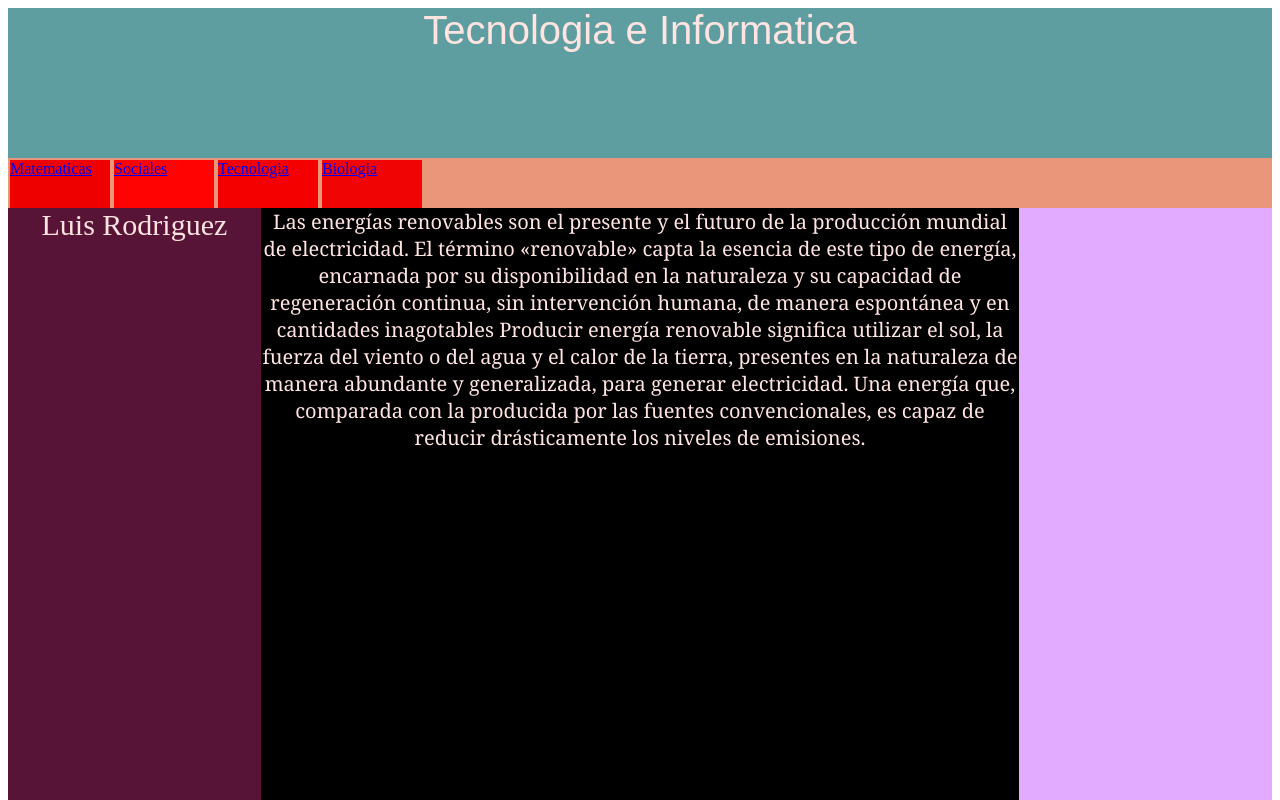
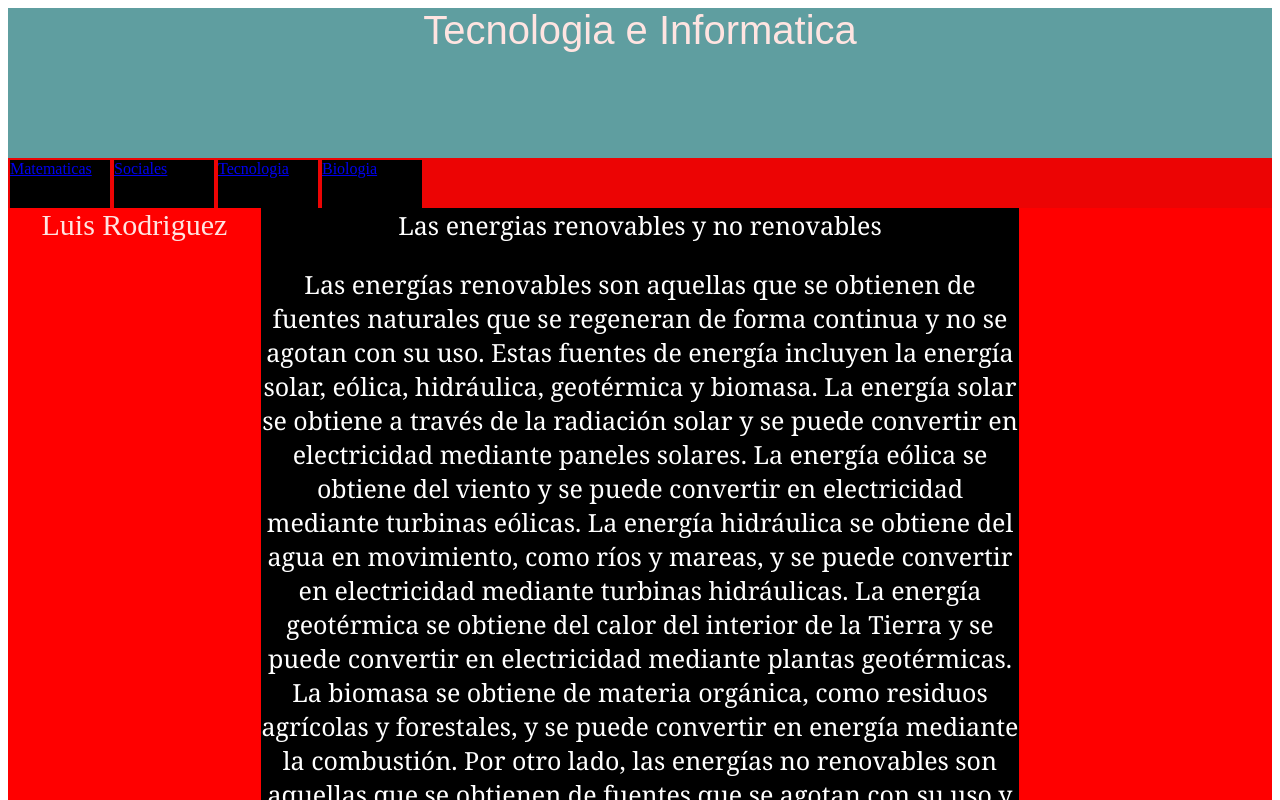
Before and after one commit to Luisrodriguez18/luisalfredo.github.io, a plain HTML site: page Matematicas.html in a window 1280 px wide. Shown: the top 800 px of the page. Drawn offline with Linux system fonts and the light colour scheme.

Commit message:
actualizacion 5
s

```diff
--- a/Matematicas.html
+++ b/Matematicas.html
@@ -34,9 +34,21 @@
     Luis Rodriguez
 </div>
 <div class="centro">
-    Las energías renovables son el presente y el futuro de la producción mundial de electricidad. El término «renovable» capta la esencia de este tipo de energía, encarnada por su disponibilidad en la naturaleza y su capacidad de regeneración continua, sin intervención humana, de manera espontánea y en cantidades inagotables
-Producir energía renovable significa utilizar el sol, la fuerza del viento o del agua y el calor de la tierra, presentes en la naturaleza de manera abundante y generalizada, para generar electricidad. Una energía que, comparada con la producida por las fuentes convencionales, es capaz de reducir drásticamente los niveles de emisiones.
-</div>
+    Las energias renovables y no renovables <p>
+
+        Las energías renovables son aquellas que se obtienen de fuentes naturales que se regeneran de forma continua y no se agotan con su uso. Estas fuentes de energía incluyen la energía solar, eólica, hidráulica, geotérmica y biomasa. La energía solar se obtiene a través de la radiación solar y se puede convertir en electricidad mediante paneles solares. La energía eólica se obtiene del viento y se puede convertir en electricidad mediante turbinas eólicas. La energía hidráulica se obtiene del agua en movimiento, como ríos y mareas, y se puede convertir en electricidad mediante turbinas hidráulicas. La energía geotérmica se obtiene del calor del interior de la Tierra y se puede convertir en electricidad mediante plantas geotérmicas. La biomasa se obtiene de materia orgánica, como residuos agrícolas y forestales, y se puede convertir en energía mediante la combustión.
+
+        Por otro lado, las energías no renovables son aquellas que se obtienen de fuentes que se agotan con su uso y no se regeneran de forma natural. Estas fuentes de energía incluyen el petróleo, el gas natural, el carbón y la energía nuclear. El petróleo y el gas natural se obtienen de yacimientos subterráneos y se utilizan principalmente como combustibles para la generación de energía y el transporte. El carbón se obtiene de minas subterráneas y a cielo abierto y se utiliza principalmente como combustible para la generación de energía. La energía nuclear se obtiene de la fisión de átomos en centrales nucleares y se utiliza principalmente para la generación de energía eléctrica.
+
+        Es importante destacar que las energías renovables son más sostenibles y respetuosas con el medio ambiente que las energías no renovables, ya que no emiten gases de efecto invernadero ni otros contaminantes. Además, las energías renovables son más económicas a largo plazo, ya que no dependen de recursos limitados y su costo de producción disminuye con el tiempo. Por otro lado, las energías no renovables son más contaminantes y su costo de producción aumenta con el tiempo, ya que los recursos se vuelven más escasos y difíciles de extraer.
+
+        En conclusión, las energías renovables son una alternativa más sostenible y económica a las energías no renovables, y su uso contribuye a la protección del medio ambiente y la lucha contra el cambio climático.
+
+    </p>
+
+
+
+</p>  </div>
 <div class="derecha"></div>
 </div>
 
--- a/temas.css
+++ b/temas.css
@@ -1,7 +1,7 @@
 .contenedor {
     width: 100%;
     height: 8000px;
-    background-color: aquamarine;
+    background-color: rgb(0, 0, 0);
 }
 body {
     display: block;
@@ -29,35 +29,35 @@ head {
 .Tecnologia {
     width: 100px;
     height: 48px;
-    background-color: rgb(245, 0, 0);
+    background-color: rgb(0, 0, 0);
     color: mistyrose;
     margin: 2px;
 }
 .Sociales {
     width: 100px;
     height: 48px;
-    background-color: rgb(255, 2, 2);
+    background-color: rgb(0, 0, 0);
     color: mistyrose;
     margin: 2px;
 }
 .Matematicas {
     width: 100px;
     height: 48px;
-    background-color: rgb(238, 0, 0);
+    background-color: rgb(0, 0, 0);
     color: mistyrose;
     margin: 2px;
 }
 .Biologia {
     width: 100px;
     height: 48px;
-    background-color: rgb(241, 4, 4);
+    background-color: rgb(0, 0, 0);
     color: mistyrose;
     margin: 2px;
 }
 .menu {
     width: 100%;
     height: 50px;
-    background-color: darksalmon;
+    background-color: rgb(236, 4, 4);
     display: flex;
 }
 .contenedor2 {
@@ -69,35 +69,35 @@ head {
 .izquierda {
     width: 20%;
     height: 1000px;
-    background-color: rgb(88, 20, 54);
+    background-color: rgb(255, 0, 0);
     text-align: center;
     color: mistyrose;
     font-size: 30px;
 }
 .centro {
     width: 60%;
-    font-size: 20px;
+    font-size: 25px;
     font-family: Georgia, 'Times New Roman', Times, serif;
-    color: mistyrose;
+    color: rgb(255, 255, 255);
     text-align: center;
-    height: 1000px;
+    height: 8000px;
     background-color: rgb(0, 0, 0);
 }
 .derecha {
     width: 20%;
-    height: 1000px;
-    background-color: rgb(227, 171, 255);
+    height: 8000px;
+    background-color: rgb(255, 0, 0);
 }
 .contenedor2 {
     width: 100%;
-    height: 1000px;
-    background-color: forestgreen;
+    height: 8000px;
+    background-color: rgb(255, 0, 0);
     display: flex;
 }
 .contenedor {
     width: 100%;
-    height: 1200px;
-    background-color: rgb(0, 0, 0);
+    height: 8000px;
+    background-color: rgb(167, 32, 32);
 }
 body {
     display: block;
```
